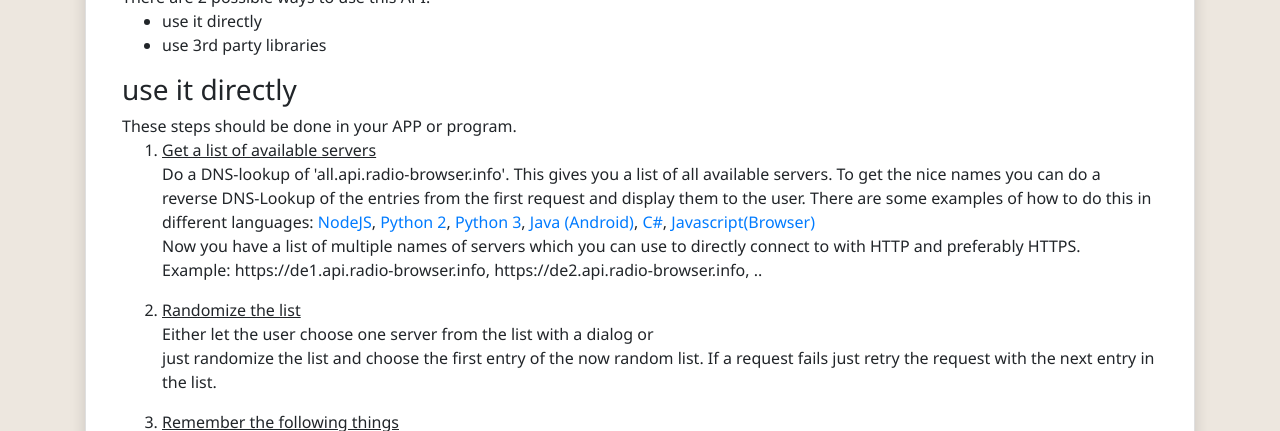
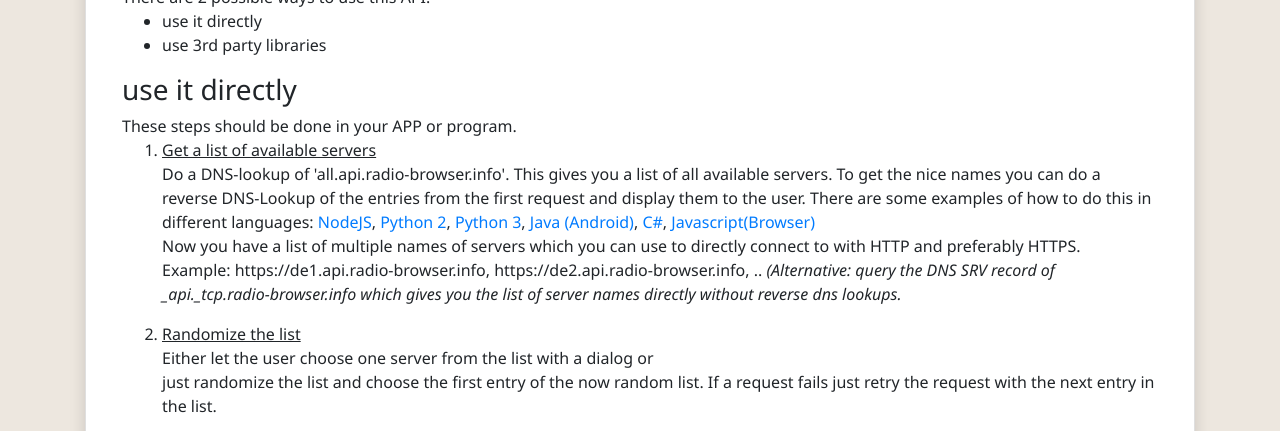
Before and after one commit to segler-alex/api.radio-browser.info, a plain HTML site: page docs/index.html in a window 1280 px wide. Shown: the part 361-792 px from the top of the page. Drawn offline with nearby package versions, Linux system fonts and the light colour scheme; a web font is replaced by a local one.

Commit message:
added dns srv records

```diff
--- a/docs/index.html
+++ b/docs/index.html
@@ -47,8 +47,9 @@
                             servers. To get the nice names you can do a reverse DNS-Lookup of the entries from the first
                             request and display them
                             to the user. There are some examples of how to do this in different languages: <a
-                                href="examples/serverlist.js">NodeJS</a>, <a href="examples/serverlist_python2.py">Python 2</a>,
-                                <a href="examples/serverlist_python3.py">Python 3</a>,
+                                href="examples/serverlist.js">NodeJS</a>, <a
+                                href="examples/serverlist_python2.py">Python 2</a>,
+                            <a href="examples/serverlist_python3.py">Python 3</a>,
                             <a href="examples/serverlist.java">Java (Android)</a>, <a
                                 href="examples/serverlist.cs">C#</a>, <a
                                 href="examples/serverlist-browser.js">Javascript(Browser)</a><br />
@@ -56,6 +57,9 @@
                             with
                             HTTP and preferably HTTPS.<br />
                             Example: https://de1.api.radio-browser.info, https://de2.api.radio-browser.info, ..
+
+                            <i>(Alternative: query the DNS SRV record of _api._tcp.radio-browser.info which gives you
+                                the list of server names directly without reverse dns lookups.</i>
                         </p>
                     </li>
                     <li>
```
